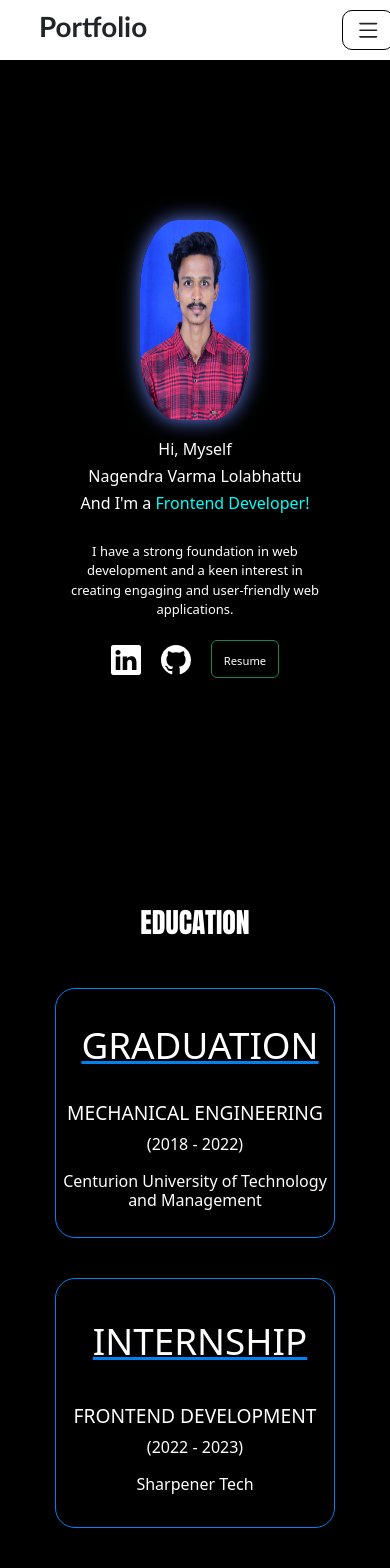
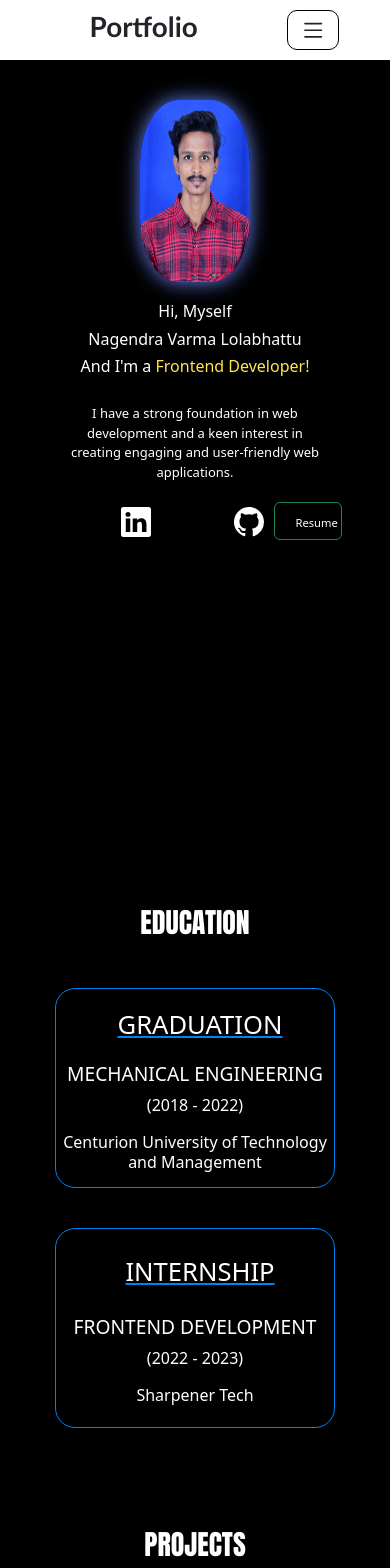
Before and after one commit to NagendraVarma1/my_protfolio, a React (Create React App) app: page / in a window 390 px wide. Shown: the top 1568 px of the page. Built offline with nearby package versions, Linux system fonts and the light colour scheme.

Commit message:
small adjustments

```diff
--- a/src/Components/Contact/Contact.module.css
+++ b/src/Components/Contact/Contact.module.css
@@ -1,8 +1,9 @@
 .contactBg{
     width: 100%;
-    height: 92vh;
+    height: auto;
     background-color: black;
     padding-top: 80px;
+    padding-bottom: 30px;
 }
 
 .header {
@@ -68,15 +69,15 @@
         width: 70%;
         display: flex;
         flex-direction: column;
-        margin: 60px 15%;
+        margin: 40px 15%;
         border: 1px solid #0082F4;
         border-radius: 20px;
-        padding: 20px;
+        padding: 10px 20px;
         box-shadow: 0 0 10px #0082F4;
     }
 
     .inputDiv{
-        margin: 10px 10%;
+        margin: 5px 10%;
         display: flex;
         flex-direction: column ;
     }
--- a/src/Components/Education/Education.module.css
+++ b/src/Components/Education/Education.module.css
@@ -1,6 +1,6 @@
 .educationBg{
     width: 100%;
-    height: 92vh;
+    height: auto;
     padding-top: 60px;
     background-color: black;
 }
@@ -123,7 +123,7 @@
         text-align: center;
         margin-top: 40px;
         margin-left: 10%;
-        height: 250px;
+        height: 200px;
     }
     .course{
         width: 100%;
@@ -131,6 +131,7 @@
     }
     .course h1{
         margin: auto;
+        font-size: 1.6rem;
     }
     .details{
         width: 100%;
--- a/src/Components/Home/Home.js
+++ b/src/Components/Home/Home.js
@@ -27,7 +27,7 @@ const Home = () => {
                 fill="white"
                 className="bi bi-linkedin"
                 viewBox="0 0 16 16"
-                style={{ marginRight: "20px" }}
+                style={{marginRight: '10px'}}
               >
                 <path d="M0 1.146C0 .513.526 0 1.175 0h13.65C15.474 0 16 .513 16 1.146v13.708c0 .633-.526 1.146-1.175 1.146H1.175C.526 16 0 15.487 0 14.854zm4.943 12.248V6.169H2.542v7.225zm-1.2-8.212c.837 0 1.358-.554 1.358-1.248-.015-.709-.52-1.248-1.342-1.248S2.4 3.226 2.4 3.934c0 .694.521 1.248 1.327 1.248zm4.908 8.212V9.359c0-.216.016-.432.08-.586.173-.431.568-.878 1.232-.878.869 0 1.216.662 1.216 1.634v3.865h2.401V9.25c0-2.22-1.184-3.252-2.764-3.252-1.274 0-1.845.7-2.165 1.193v.025h-.016l.016-.025V6.169h-2.4c.03.678 0 7.225 0 7.225z" />
               </svg>
@@ -40,7 +40,7 @@ const Home = () => {
                 fill="white"
                 className="bi bi-github"
                 viewBox="0 0 16 16"
-                style={{ marginRight: "20px" }}
+                style={{marginRight: '10px'}}
               >
                 <path d="M8 0C3.58 0 0 3.58 0 8c0 3.54 2.29 6.53 5.47 7.59.4.07.55-.17.55-.38 0-.19-.01-.82-.01-1.49-2.01.37-2.53-.49-2.69-.94-.09-.23-.48-.94-.82-1.13-.28-.15-.68-.52-.01-.53.63-.01 1.08.58 1.23.82.72 1.21 1.87.87 2.33.66.07-.52.28-.87.51-1.07-1.78-.2-3.64-.89-3.64-3.95 0-.87.31-1.59.82-2.15-.08-.2-.36-1.02.08-2.12 0 0 .67-.21 2.2.82.64-.18 1.32-.27 2-.27s1.36.09 2 .27c1.53-1.04 2.2-.82 2.2-.82.44 1.1.16 1.92.08 2.12.51.56.82 1.27.82 2.15 0 3.07-1.87 3.75-3.65 3.95.29.25.54.73.54 1.48 0 1.07-.01 1.93-.01 2.2 0 .21.15.46.55.38A8.01 8.01 0 0 0 16 8c0-4.42-3.58-8-8-8" />
               </svg>
--- a/src/Components/Home/Home.module.css
+++ b/src/Components/Home/Home.module.css
@@ -51,7 +51,7 @@
     }
 }
 
-@media screen and (max-width: 995px) {
+@media screen and (min-width: 480px) and (max-width: 995px) {
     .container{
         display: block;
     }
@@ -76,3 +76,39 @@
         font-size: small;
     }
 }
+
+@media screen and (max-width: 479.9px) {
+    .bg{
+        margin: 0;
+        padding: 0;
+        height: 92vh;
+        background-color: black;
+        padding-top: 30px;
+
+    }
+    .container{
+        display: flex;
+        flex-direction: column;
+        margin-top: 0px;
+    }
+    .profilePic {
+        border-radius: 35%;
+        width: 30%;
+        margin: 10px 35%;
+        height: 200px;
+        box-shadow: 0 0 20px rgb(101, 130, 243);
+    }
+
+    .content{
+        text-align: center;
+        margin-top: 10px;
+    }
+    .text{
+        font-size: medium;
+    }
+    .desc{
+        margin: 20px 15%;
+        width: 70%;
+        font-size: small;
+    }
+}
--- a/src/Components/NavBar/NavBar.module.css
+++ b/src/Components/NavBar/NavBar.module.css
@@ -48,7 +48,7 @@
     text-shadow: 0 0 10px cadetblue;
 }
 
-@media screen and (max-width: 780px) {
+@media screen and (min-width: 480px) and (max-width: 780px) {
 
     .navlinkbox{
         display: none;
@@ -79,7 +79,7 @@
         display: block;
         list-style-type: none;
         top: 65px;
-        left: 65%;
+        left: 60%;
         padding: 20px;
     }
 
@@ -99,5 +99,54 @@
         padding-left: 2px
     }
 
+}
+
+@media screen and (max-width: 479.9px) {
+    .navlinkbox{
+        display: none;
+    }
+
+    .brand{
+        margin: 10px 10%;
+    }
+
+    .burgerBtn {
+        display: inline;
+        padding: 5px;
+        height: 40px;
+        padding-left: 10px;
+        border: 1px solid black;
+        border-radius: 10px;
+        margin-top: 10px;
+    }
+    .navlinkboxActive {
+        text-align: center;
+        border: 1px solid #3f7bb0;
+        background-color: rgb(90, 131, 237);
+        border-radius: 10px;
+        width: auto;
+        position: absolute;
+        display: block;
+        list-style-type: none;
+        top: 65px;
+        left: 55%;
+        padding: 10px;
+    }
+
+    .links{
+        font-size: medium;
+        margin: 10px;
+        cursor: pointer;
+        color: white;
+        border-bottom: 1px solid black;
+    }
+
+    .burgerBtn:hover{
+        background-color: #849af5;
+        box-shadow: 0 0 10px rgb(101, 130, 243);
+    }
+    .logo {
+        padding-left: 2px
+    }
 
 }
--- a/src/Components/Projects/Projects.js
+++ b/src/Components/Projects/Projects.js
@@ -21,10 +21,10 @@ const Projects = () => {
             <li className={classes.list}>
               Used firebase for authentication and for the data storage.
             </li>
+          </ul>
           <a href="https://github.com/NagendraVarma1/Ecommerce-Website-Main">
             Repository
           </a>
-          </ul>
         </div>
         <div className={classes.card}>
           <h3 className={classes.projectTitle}>EXPENSE TRACKER</h3>
@@ -41,10 +41,10 @@ const Projects = () => {
             <li className={classes.list}>
               Used firebase for authentication and for the data storage.
             </li>
+          </ul>
           <a href="https://github.com/NagendraVarma1/Ecommerce-Website-Main">
             Repository
           </a>
-          </ul>
         </div>
         <div className={classes.card}>
           <h3 className={classes.projectTitle}>MAIL CLIENT BOX</h3>
@@ -63,10 +63,10 @@ const Projects = () => {
               We can send and receive mails from the other users and delete the
               unwanted mails.
             </li>
+          </ul>
           <a href="https://github.com/NagendraVarma1/Ecommerce-Website-Main">
             Repository
           </a>
-          </ul>
         </div>
       </div>
     </div>
--- a/src/Components/Projects/Projects.module.css
+++ b/src/Components/Projects/Projects.module.css
@@ -68,6 +68,13 @@
 }
 
 @media screen and (max-width: 729.9px) {
+
+    .projectsBg{
+        width: 100%;
+        height: auto;
+        background-color: black;
+        padding-top: 100px;
+    }
     .cardDiv{
         display: flex;
         flex-wrap: wrap;
@@ -91,5 +98,6 @@
     a {
         font-size: 0.7rem;
         margin-top: 50px;
+        margin-left: 20%;
     }
 }
```
Lines whose indentation alone changed are shown as unchanged.
